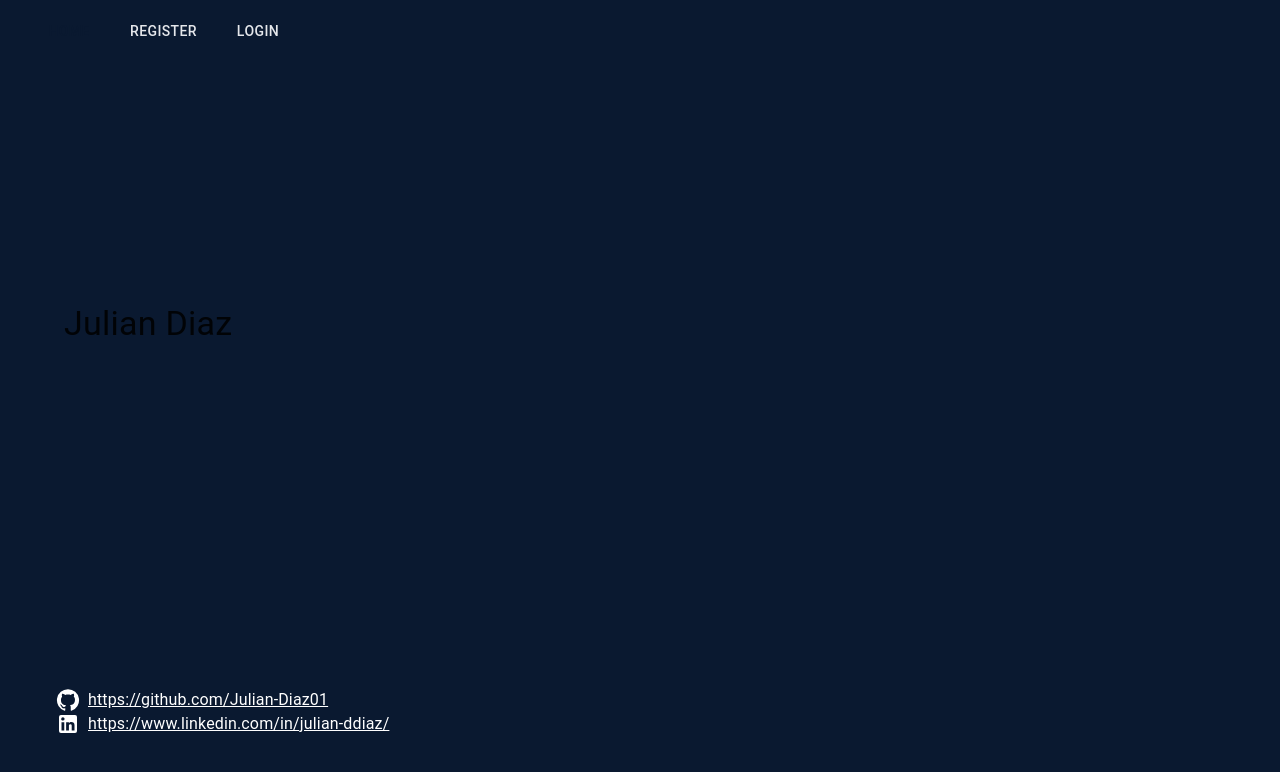
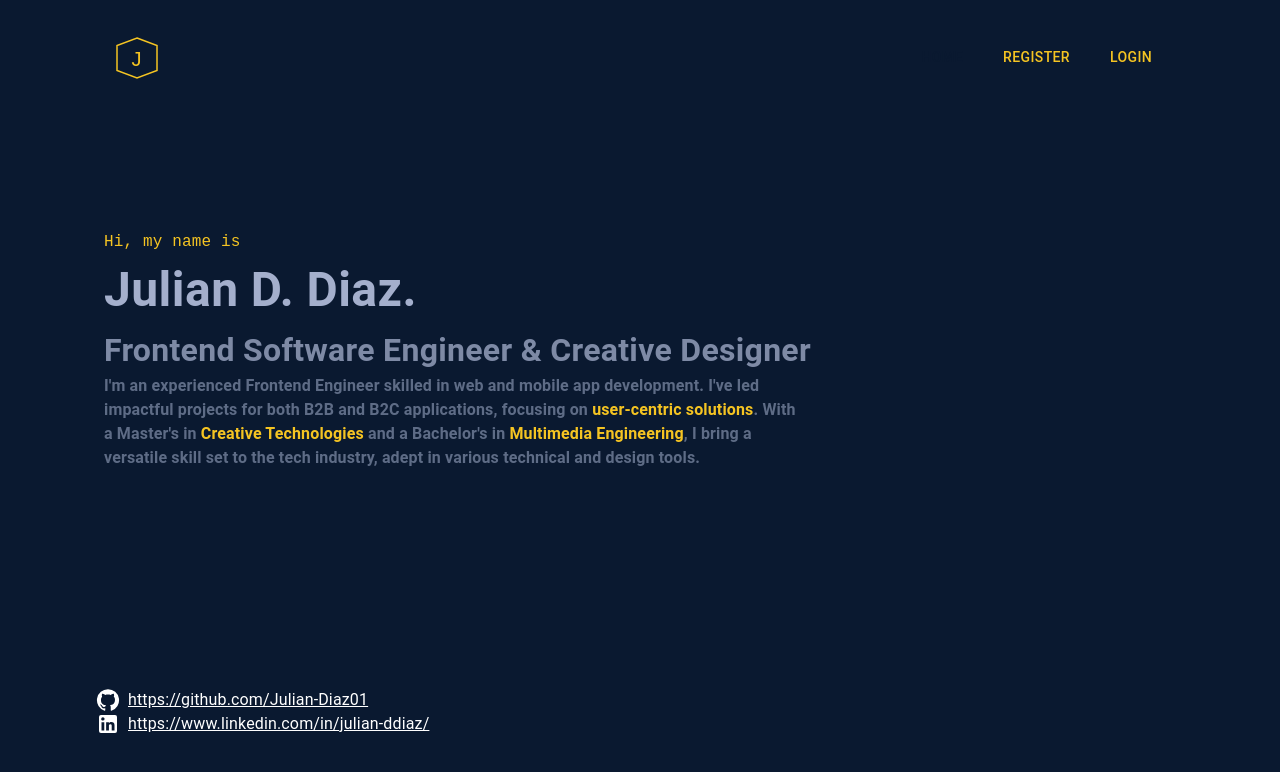
Before and after one commit to Julian-Diaz01/g-link, a React (Vite) app: page / in a window 1280 px wide. Shown: the top 772 px of the page. Built offline with nearby package versions, Linux system fonts and the light colour scheme; no server answers.

Commit message:
added content to the initial page fixed theme and text colors added page logo/icon added highlights component

```diff
--- a/index.html
+++ b/index.html
@@ -2,9 +2,9 @@
 <html lang="en">
   <head>
     <meta charset="UTF-8" />
-    <link rel="icon" type="image/svg+xml" href="/vite.svg" />
+    <link rel="icon" type="image/svg+xml" href="./src/assets/my_icon.svg" />
     <meta name="viewport" content="width=device-width, initial-scale=1.0" />
-    <title>Vite + React + TS</title>
+    <title>Julian Diaz Portfolio</title>
   </head>
   <body>
     <div
--- /dev/null
+++ b/src/assets/HexagonJ.tsx
@@ -0,0 +1,48 @@
+import React from 'react'
+
+interface HexagonJProps {
+  borderColor?: string
+  textColor?: string
+  borderThickness?: number
+}
+
+const HexagonJ: React.FC<HexagonJProps> = ({
+  borderColor = 'black',
+  textColor = 'black',
+  borderThickness = 2,
+}) => {
+  return (
+    <svg
+      width="50"
+      height="100"
+      viewBox="0 0 100 100"
+      xmlns="http://www.w3.org/2000/svg"
+    >
+      <style>{`
+        .hexagon { stroke: ${borderColor}; stroke-width: ${borderThickness}px; fill: none; }
+        .letter { fill: ${textColor}; font-size: 40px; font-family: Arial; }
+      `}</style>
+      <polygon
+        points="50,10 90,25 90,75 50,90 10,75 10,25"
+        stroke="#f5c422"
+        className="hexagon"
+        fill="none"
+        stroke-width="3"
+      />
+      <text
+        x="49%"
+        y="55%"
+        dominant-baseline="middle"
+        text-anchor="middle"
+        className="letter"
+        fill="#f5c422"
+        font-size="50"
+        font-family="Arial"
+      >
+        J
+      </text>
+    </svg>
+  )
+}
+
+export default HexagonJ
--- a/src/components/Footer.tsx
+++ b/src/components/Footer.tsx
@@ -16,6 +16,8 @@ const Footer: React.FC = () => {
         display: 'flex',
         alignItems: 'center',
         justifyContent: 'space-between',
+        mr: 10,
+        ml: 10,
       }}
     >
       <Box>
--- a/src/components/Page.tsx
+++ b/src/components/Page.tsx
@@ -1,5 +1,5 @@
 import React from 'react'
-import { Container, Box } from '@mui/material'
+import { Box, Container } from '@mui/material'
 import Footer from './Footer.tsx'
 import { Outlet } from 'react-router-dom'
 import Header from './nav/NavHeader.tsx'
@@ -16,10 +16,11 @@ const Layout: React.FC = () => {
       <Header />
       <Container
         component="main"
-        maxWidth="lg"
         sx={{
+          maxWidth: 'none !important',
           flexGrow: 1,
           overflow: 'auto',
+          padding: 0,
         }}
       >
         <Outlet />
--- /dev/null
+++ b/src/components/TextHighlighter.tsx
@@ -0,0 +1,46 @@
+import React, { useState } from 'react'
+import Typography, { TypographyProps } from '@mui/material/Typography'
+
+interface TextHighlighterProps extends TypographyProps {
+  children: string
+  highlightText: string[]
+  highlightTextColor?: string
+}
+
+const TextHighlighter: React.FC<TextHighlighterProps> = ({
+  children,
+  highlightText,
+  highlightTextColor = 'yellow',
+  sx,
+  ...typographyProps
+}) => {
+  const [, setSelection] = useState<{ start: number; end: number } | null>(null)
+
+  const handleSelection = () => {
+    const selectedText = window.getSelection()
+    if (selectedText) {
+      setSelection({
+        start: selectedText.anchorOffset,
+        end: selectedText.focusOffset,
+      })
+    }
+  }
+
+  const highlightedText = highlightText.reduce((text, highlight) => {
+    return text.replace(
+      new RegExp(`(${highlight})`, 'gi'),
+      (_match, p1) => `<span style="color: ${highlightTextColor}">${p1}</span>`,
+    )
+  }, children)
+
+  return (
+    <Typography
+      onMouseUp={handleSelection}
+      sx={sx}
+      {...typographyProps}
+      dangerouslySetInnerHTML={{ __html: highlightedText }}
+    />
+  )
+}
+
+export default TextHighlighter
--- a/src/components/nav/NavHeader.tsx
+++ b/src/components/nav/NavHeader.tsx
@@ -4,8 +4,9 @@ import AppBar from '@mui/material/AppBar'
 import Toolbar from '@mui/material/Toolbar'
 import Tabs from '@mui/material/Tabs'
 import Tab from '@mui/material/Tab'
-import { Box } from '@mui/material'
+import { Box, IconButton } from '@mui/material'
 import theme from '../../theme.tsx'
+import HexagonJ from '../../assets/HexagonJ.tsx'
 
 const Header: React.FC = () => {
   const [value, setValue] = useState('home')
@@ -32,7 +33,14 @@ const Header: React.FC = () => {
   return (
     <Box sx={{ flexGrow: 1 }}>
       <AppBar position="static" color="transparent" elevation={0}>
-        <Toolbar>
+        <Toolbar sx={{ justifyContent: 'space-between' }}>
+          <IconButton sx={{ mr: 2, ml: 10 }}>
+            <HexagonJ
+              borderColor="secondary"
+              borderThickness={3}
+              textColor="secondary"
+            />
+          </IconButton>
           <Tabs
             value={value}
             onChange={handleChange}
@@ -63,6 +71,7 @@ const Header: React.FC = () => {
 
 const tabStyles = {
   tab: {
+    mr: 10,
     '& .MuiTab-root': {
       color: theme.palette.secondary.main,
       '& .Mui-selected': {
--- a/src/pages/Home/Home.tsx
+++ b/src/pages/Home/Home.tsx
@@ -1,9 +1,53 @@
 import React from 'react'
-import { Typography } from '@mui/material'
+import { Box, Typography } from '@mui/material'
+import TextHighlighter from '../../components/TextHighlighter.tsx'
 
 const Home: React.FC = () => {
-  console.log('here')
-  return <Typography variant="h4">Julian Diaz</Typography>
+  return (
+    <Box
+      sx={{
+        mr: 10,
+        ml: 10,
+      }}
+    >
+      <Typography color="secondary" sx={{ fontFamily: 'monospace' }}>
+        Hi, my name is
+      </Typography>
+      <Typography
+        color="text.primary"
+        sx={{ fontWeight: 'bold', fontSize: '3rem', opacity: '80%' }}
+      >
+        Julian D. Diaz.
+      </Typography>
+      <Typography
+        color="text.primary"
+        sx={{ fontWeight: 'bold', fontSize: '2rem', opacity: '60%' }}
+      >
+        Frontend Software Engineer & Creative Designer
+      </Typography>
+      <TextHighlighter
+        highlightTextColor="#f5c422"
+        sx={{
+          fontWeight: 'bold',
+          fontSize: '1rem',
+          color: '#cbd5f470',
+          maxWidth: '700px',
+        }}
+        highlightText={[
+          'user-centric solutions',
+          'Creative Technologies',
+          'Multimedia Engineering',
+        ]}
+      >
+        I'm an experienced Frontend Engineer skilled in web and mobile app
+        development. I've led impactful projects for both B2B and B2C
+        applications, focusing on user-centric solutions. With a Master's in
+        Creative Technologies and a Bachelor's in Multimedia Engineering, I
+        bring a versatile skill set to the tech industry, adept in various
+        technical and design tools.
+      </TextHighlighter>
+    </Box>
+  )
 }
 
 export default Home
--- a/src/theme.tsx
+++ b/src/theme.tsx
@@ -7,7 +7,11 @@ const theme = createTheme({
       main: '#0a1930',
     },
     secondary: {
-      main: '#e5e7eb',
+      main: '#f5c422',
+    },
+    text: {
+      primary: '#cbd5f4',
+      secondary: '#0a1930',
     },
     error: {
       main: '#c74a4a',
```
Also changed, not shown: src/assets/my_icon.svg (added).
